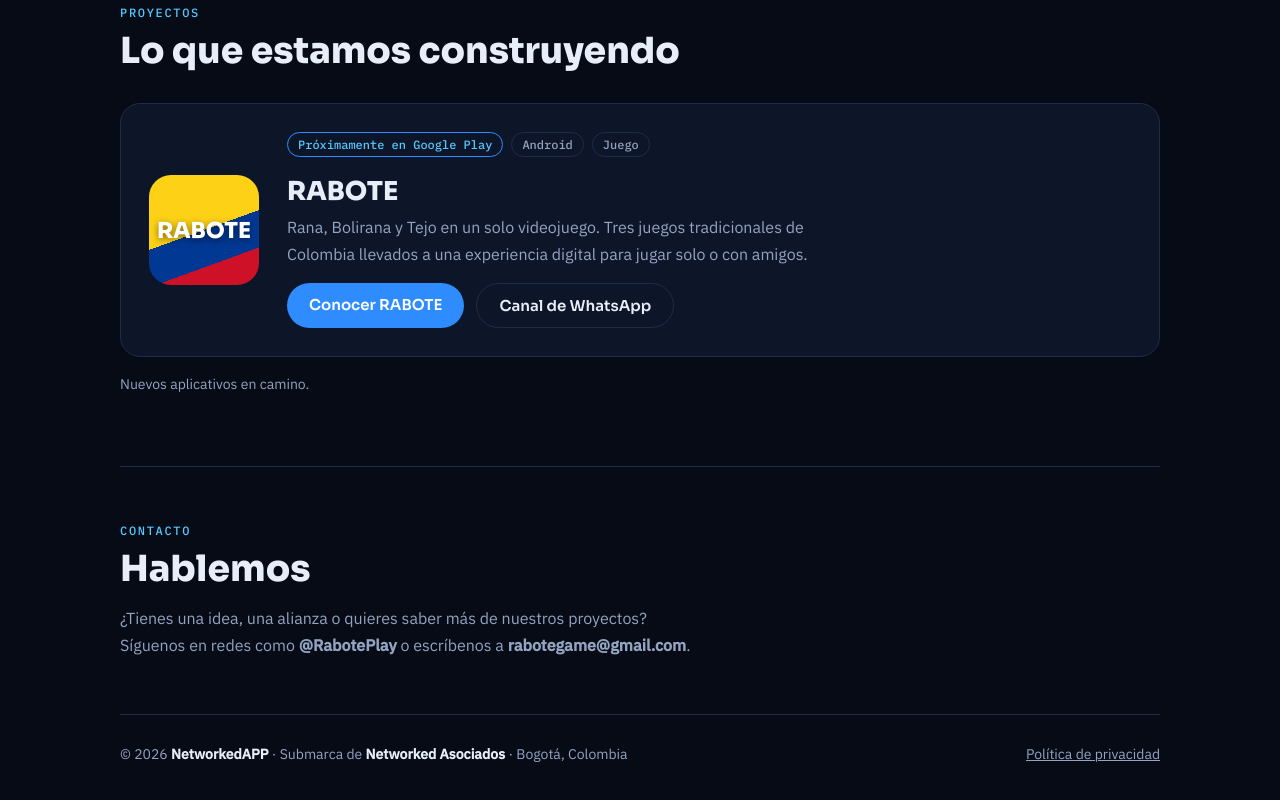
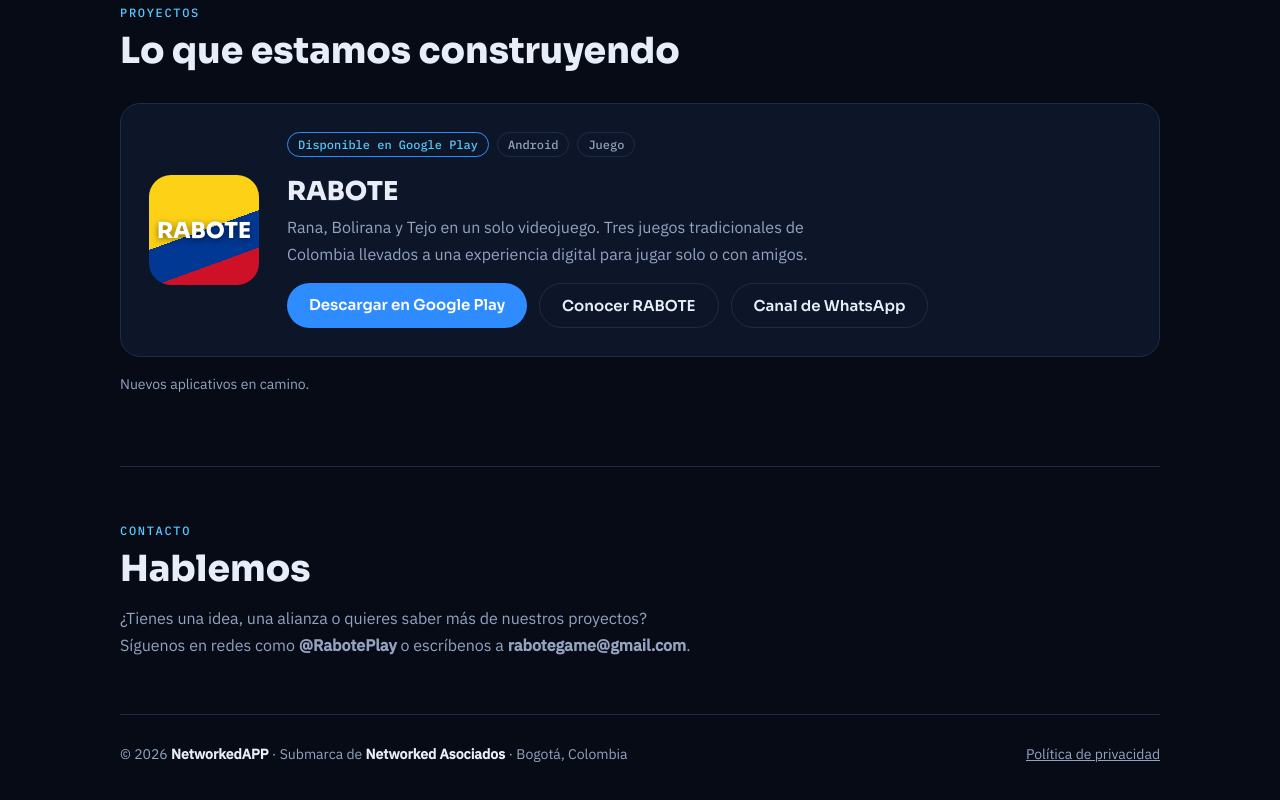
Before and after one commit to NetworkedAPP/networkedapp.github.io, a plain HTML site: page index.html in a window 1280 px wide. Shown: the part 1037-1837 px from the top of the page. Drawn offline with Linux system fonts and the light colour scheme.

Commit message:
Add files via upload

```diff
--- a/index.html
+++ b/index.html
@@ -116,11 +116,12 @@ footer strong{color:var(--fg)}
   <article class="project">
     <div class="badge">RABOTE</div>
     <div>
-      <div class="tags"><span class="tag status">Próximamente en Google Play</span><span class="tag">Android</span><span class="tag">Juego</span></div>
+      <div class="tags"><span class="tag status">Disponible en Google Play</span><span class="tag">Android</span><span class="tag">Juego</span></div>
       <h3>RABOTE</h3>
       <p>Rana, Bolirana y Tejo en un solo videojuego. Tres juegos tradicionales de Colombia llevados a una experiencia digital para jugar solo o con amigos.</p>
       <div class="btns">
-        <a class="btn primary" href="https://networkedapp.github.io/rabote/">Conocer RABOTE</a>
+        <a class="btn primary" href="https://play.google.com/store/apps/details?id=networkedapp.rabote" target="_blank" rel="noopener">Descargar en Google Play</a>
+        <a class="btn ghost" href="https://networkedapp.github.io/rabote/">Conocer RABOTE</a>
         <a class="btn ghost" href="https://whatsapp.com/channel/0029VbEVGPJ1Hsq6GUITZk2h" target="_blank" rel="noopener">Canal de WhatsApp</a>
       </div>
     </div>
```
